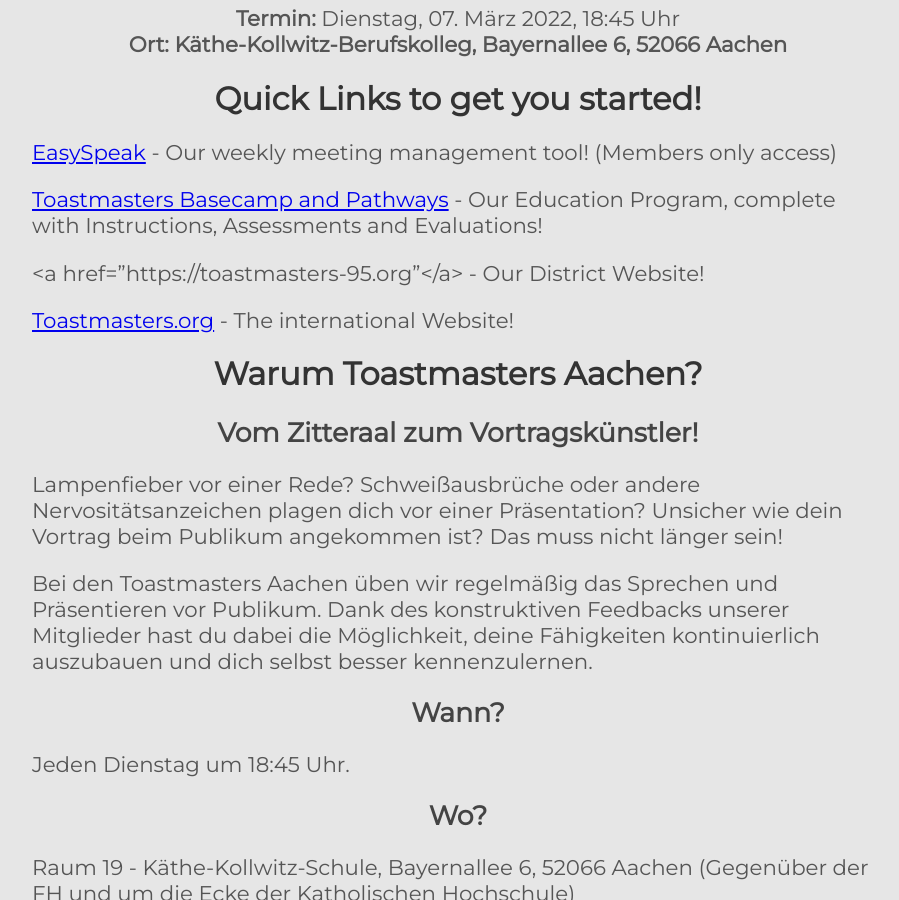
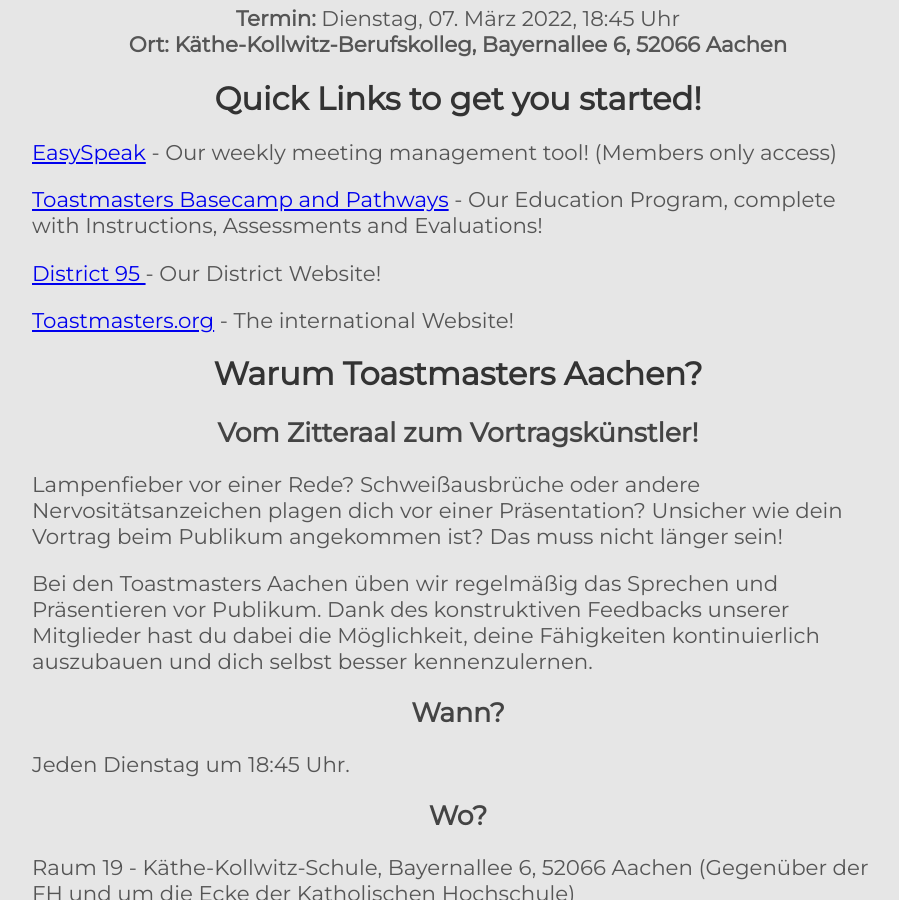
Before and after one commit to toastmasters-aachen/toastmasters-aachen.github.io, a Jekyll site: the page built from index.md, in a window 1280 px wide and 900 px high, scrolled down 1038 px. Shown: the whole window, without its empty margins (182-1081 px from the left). Built offline with Jekyll 4.4.1, drawn with Linux system fonts in a browser that asks for light colours.

Commit message:
corrected district website

```diff
--- a/index.md
+++ b/index.md
@@ -28,7 +28,7 @@ Käthe-Kollwitz-Berufskolleg, Bayernallee 6, 52066 Aachen
 
 <a href="https://www.toastmasters.org/education/pathways">Toastmasters Basecamp and Pathways</a> - Our Education Program, complete with Instructions, Assessments and Evaluations!
 
-<a href="https://toastmasters-95.org"</a> - Our District Website!
+<a href="https://toastmasters-95.org"> District 95 </a> - Our District Website!
 
 <a href="https://www.toastmasters.org">Toastmasters.org</a> - The international Website!
 
```
